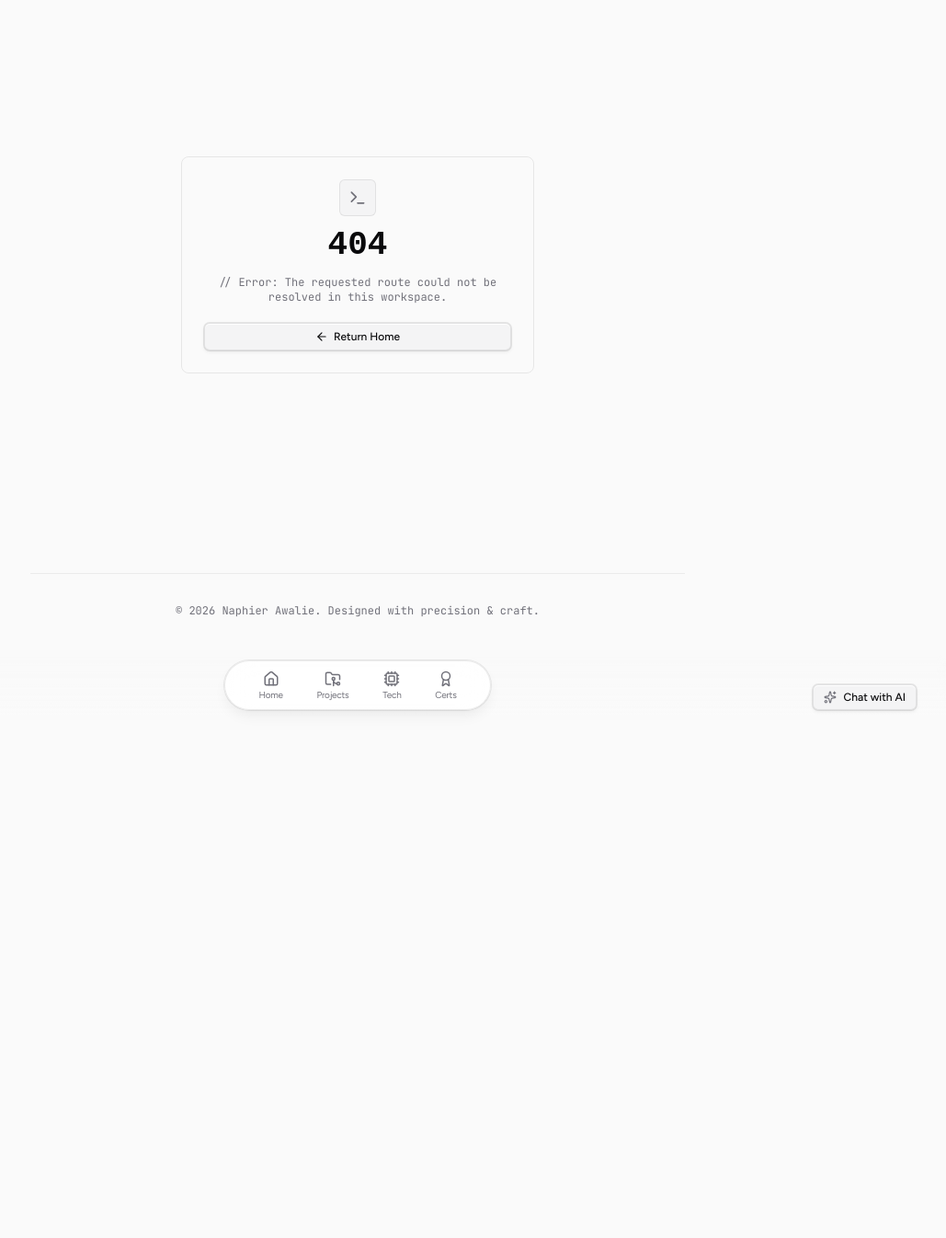
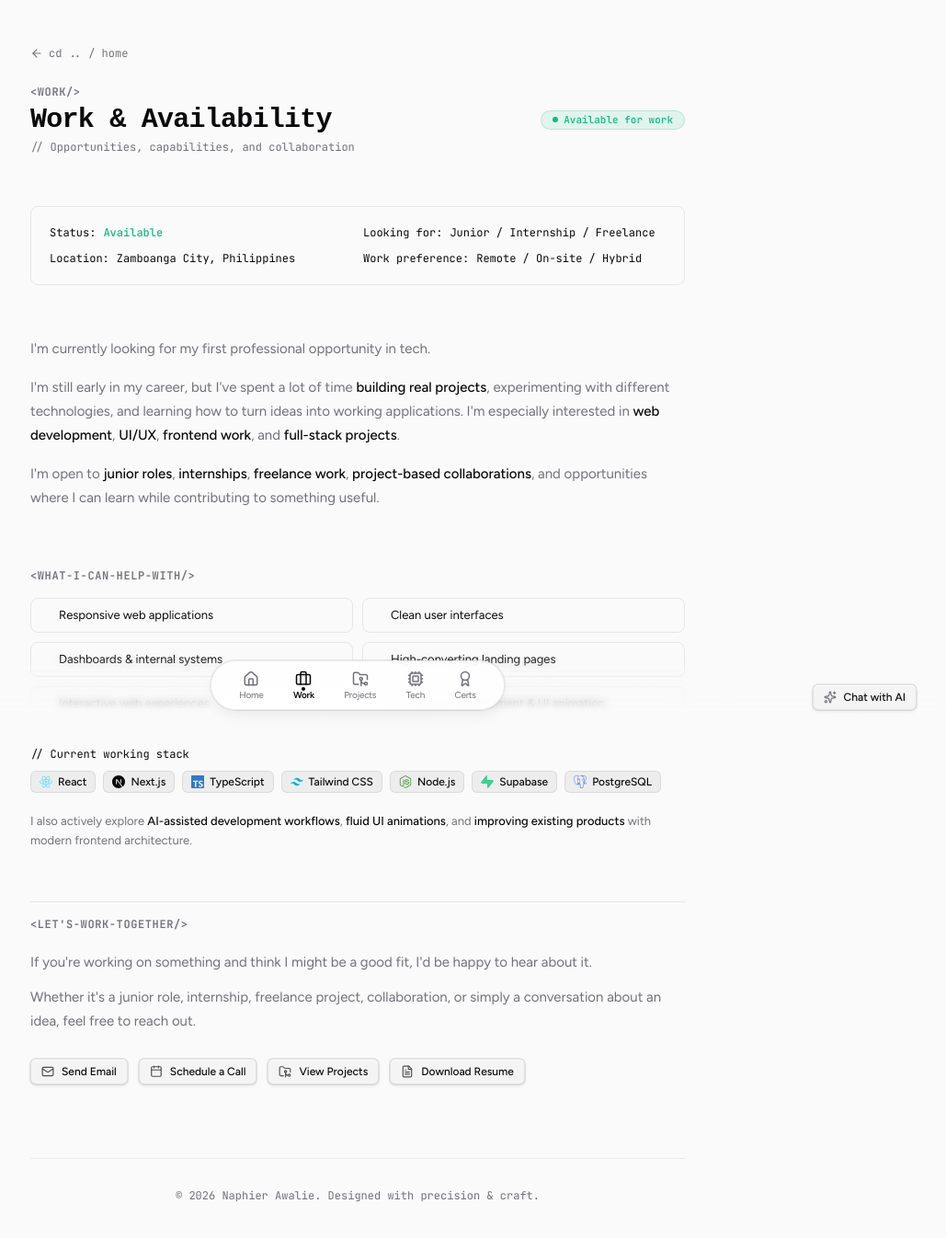
Before and after one commit to naphiertech/PortfolioInspired, a Next.js app: page /work in a window 1280 px wide. Before the commit this address had no page. Shown: the top 1346 px of the page at 92% size, without its empty margins (251-1280 px from the left). Before the commit the page ends 800 px from the top, so only its background shows below. Built offline with nearby package versions, Linux system fonts and the light colour scheme; a web font is replaced by a local one.

Commit message:
added a work page
i have no work, please hire me HUHU

```diff
--- a/src/app/certifications/page.tsx
+++ b/src/app/certifications/page.tsx
@@ -1,5 +1,5 @@
 import type { Metadata } from "next";
-import { CertificationsClient } from "@/app/certifications/CertificationsClient";
+import { CertificationsClient } from "./CertificationsClient";
 
 export const metadata: Metadata = {
   title: "Certifications | Naphier Awalie",
--- a/src/app/globals.css
+++ b/src/app/globals.css
@@ -178,8 +178,8 @@
   left: 50%;
   transform: translateX(-50%);
   width: auto;
-  min-width: 290px;
-  max-width: 340px;
+  min-width: 320px;
+  max-width: 400px;
   height: 54px;
   border-radius: 9999px;
   background-color: var(--bg-dock);
@@ -191,7 +191,7 @@
   display: flex;
   align-items: center;
   justify-content: space-around;
-  padding: 6px 18px;
+  padding: 6px 14px;
   user-select: none;
   transition: background-color 200ms ease, border-color 200ms ease, box-shadow 200ms ease;
 }
@@ -199,8 +199,9 @@
 @media (max-width: 640px) {
   .nav-dock {
     bottom: 16px;
-    padding: 6px 14px;
-    min-width: 270px;
+    padding: 6px 8px;
+    min-width: 300px;
+    max-width: 95vw;
   }
 }
 
--- a/src/app/tech-stack/page.tsx
+++ b/src/app/tech-stack/page.tsx
@@ -1,5 +1,5 @@
 import type { Metadata } from "next";
-import { TechStackClient } from "@/app/tech-stack/TechStackClient";
+import { TechStackClient } from "./TechStackClient";
 
 export const metadata: Metadata = {
   title: "Tech Stack | Naphier Awalie",
--- /dev/null
+++ b/src/app/work/WorkClient.tsx
@@ -0,0 +1,223 @@
+"use client";
+
+import React from "react";
+import Link from "next/link";
+import {
+  ArrowLeft,
+  Mail,
+  Calendar,
+  FolderGit2,
+  FileText,
+} from "lucide-react";
+import { TechIcon } from "@/components/TechIcon";
+
+export function WorkClient() {
+  const capabilities = [
+    "Responsive web applications",
+    "Clean user interfaces",
+    "Dashboards & internal systems",
+    "High-converting landing pages",
+    "Interactive web experiences",
+    "AI-assisted development & UI animation",
+  ];
+
+  const coreStack = [
+    "React",
+    "Next.js",
+    "TypeScript",
+    "Tailwind CSS",
+    "Node.js",
+    "Supabase",
+    "PostgreSQL",
+  ];
+
+  return (
+    <div className="space-y-12 sm:space-y-14 animate-in fade-in duration-300">
+      {/* Top Header & Context Row */}
+      <div className="space-y-4">
+        <Link
+          href="/"
+          className="inline-flex items-center gap-1.5 font-mono text-xs text-muted-foreground hover:text-ink transition-colors duration-150 group cursor-pointer"
+        >
+          <ArrowLeft className="w-3.5 h-3.5 transition-transform duration-150 group-hover:-translate-x-1" />
+          <span>cd .. / home</span>
+        </Link>
+
+        <div className="flex items-start sm:items-center justify-between flex-wrap gap-3 pt-1">
+          <div>
+            <span className="font-caps text-xs text-muted-foreground uppercase tracking-wider font-mono font-semibold block mb-1">
+              &lt;work/&gt;
+            </span>
+            <h1 className="font-display text-2xl sm:text-3xl font-bold text-ink tracking-tight">
+              Work & Availability
+            </h1>
+            <p className="font-mono text-xs text-muted-foreground mt-1">
+              {"// Opportunities, capabilities, and collaboration"}
+            </p>
+          </div>
+
+          {/* Availability Status Badge */}
+          <div className="flex items-center gap-1.5 px-3 py-1 rounded-full bg-emerald-500/10 border border-emerald-500/20 text-emerald-500 dark:text-emerald-400 self-start sm:self-auto">
+            <span className="relative flex h-1.5 w-1.5">
+              <span className="animate-status-ping absolute inline-flex h-full w-full rounded-full bg-emerald-400 opacity-75"></span>
+              <span className="relative inline-flex rounded-full h-1.5 w-1.5 bg-emerald-500 dark:bg-emerald-400"></span>
+            </span>
+            <span className="text-[11px] font-mono font-medium leading-none">
+              Available for work
+            </span>
+          </div>
+        </div>
+      </div>
+
+      {/* Compact Status Block */}
+      <div className="p-4 sm:p-5 rounded-lg bg-surface/30 border border-border-hairline">
+        <div className="grid grid-cols-1 sm:grid-cols-2 gap-3 font-mono text-xs">
+          <div className="flex items-center gap-2">
+            <span className="text-muted-foreground/60">Status:</span>
+            <span className="text-emerald-500 dark:text-emerald-400 font-medium">
+              Available
+            </span>
+          </div>
+          <div className="flex items-center gap-2">
+            <span className="text-muted-foreground/60">Looking for:</span>
+            <span className="text-ink">Junior / Internship / Freelance</span>
+          </div>
+          <div className="flex items-center gap-2">
+            <span className="text-muted-foreground/60">Location:</span>
+            <span className="text-ink">Zamboanga City, Philippines</span>
+          </div>
+          <div className="flex items-center gap-2">
+            <span className="text-muted-foreground/60">Work preference:</span>
+            <span className="text-ink">Remote / On-site / Hybrid</span>
+          </div>
+        </div>
+      </div>
+
+      {/* Main Narrative Copy */}
+      <div className="font-sans text-[15px] text-muted-foreground leading-[26px] space-y-4">
+        <p>
+          I&apos;m currently looking for my first professional opportunity in tech.
+        </p>
+        <p>
+          I&apos;m still early in my career, but I&apos;ve spent a lot of time{" "}
+          <span className="text-ink font-medium">building real projects</span>,
+          experimenting with different technologies, and learning how to turn ideas
+          into working applications. I&apos;m especially interested in{" "}
+          <span className="text-ink font-medium">web development</span>,{" "}
+          <span className="text-ink font-medium">UI/UX</span>,{" "}
+          <span className="text-ink font-medium">frontend work</span>, and{" "}
+          <span className="text-ink font-medium">full-stack projects</span>.
+        </p>
+        <p>
+          I&apos;m open to{" "}
+          <span className="text-ink font-medium">junior roles</span>,{" "}
+          <span className="text-ink font-medium">internships</span>,{" "}
+          <span className="text-ink font-medium">freelance work</span>,{" "}
+          <span className="text-ink font-medium">project-based collaborations</span>,
+          and opportunities where I can learn while contributing to something useful.
+        </p>
+      </div>
+
+      {/* Section: <WHAT-I-CAN-HELP-WITH/> */}
+      <section className="space-y-4 pt-2">
+        <div className="flex items-center gap-2">
+          <span className="font-caps text-xs text-muted-foreground uppercase tracking-wider font-mono font-semibold">
+            &lt;what-i-can-help-with/&gt;
+          </span>
+        </div>
+
+        {/* Areas of Help / Capabilities */}
+        <div className="grid grid-cols-1 sm:grid-cols-2 gap-2.5">
+          {capabilities.map((area) => (
+            <div
+              key={area}
+              className="flex items-center gap-2.5 px-3.5 py-2.5 rounded-lg bg-surface/30 border border-border-hairline font-sans text-xs sm:text-[13px] text-ink"
+            >
+              <span className="w-1.5 h-1.5 rounded-full bg-muted-foreground/60 flex-shrink-0" />
+              <span>{area}</span>
+            </div>
+          ))}
+        </div>
+
+        {/* Working Stack with authentic icons */}
+        <div className="pt-3 space-y-2.5">
+          <span className="font-mono text-xs text-muted-foreground/70 block">
+            {"// Current working stack"}
+          </span>
+          <div className="flex flex-wrap gap-2">
+            {coreStack.map((tech) => (
+              <span key={tech} className="skill-pill">
+                <TechIcon name={tech} className="w-3.5 h-3.5" />
+                <span>{tech}</span>
+              </span>
+            ))}
+          </div>
+        </div>
+
+        <p className="font-sans text-xs sm:text-[13px] text-muted-foreground leading-relaxed pt-1">
+          I also actively explore{" "}
+          <span className="text-ink font-medium">AI-assisted development workflows</span>,{" "}
+          <span className="text-ink font-medium">fluid UI animations</span>, and{" "}
+          <span className="text-ink font-medium">improving existing products</span> with modern frontend architecture.
+        </p>
+      </section>
+
+      {/* Section: <LET'S-WORK-TOGETHER/> */}
+      <section className="space-y-5 pt-2 border-t border-border-hairline/60">
+        <div className="flex items-center gap-2 pt-2">
+          <span className="font-caps text-xs text-muted-foreground uppercase tracking-wider font-mono font-semibold">
+            &lt;let&apos;s-work-together/&gt;
+          </span>
+        </div>
+
+        <div className="font-sans text-[15px] text-muted-foreground leading-[26px] space-y-3">
+          <p>
+            If you&apos;re working on something and think I might be a good fit, I&apos;d be happy to hear about it.
+          </p>
+          <p>
+            Whether it&apos;s a junior role, internship, freelance project, collaboration, or simply a conversation about an idea, feel free to reach out.
+          </p>
+        </div>
+
+        {/* Action Buttons */}
+        <div className="flex items-center flex-wrap gap-3 pt-2">
+          <a
+            href="mailto:naphiera@gmail.com"
+            className="tactile-btn gap-2 h-9 px-4 rounded-md"
+          >
+            <Mail className="w-3.5 h-3.5 opacity-70" />
+            <span>Send Email</span>
+          </a>
+
+          <a
+            href="mailto:naphiera@gmail.com?subject=Let's%20Schedule%20a%20Call"
+            className="tactile-btn gap-2 h-9 px-4 rounded-md"
+          >
+            <Calendar className="w-3.5 h-3.5 opacity-70" />
+            <span>Schedule a Call</span>
+          </a>
+
+          <Link
+            href="/projects"
+            className="tactile-btn gap-2 h-9 px-4 rounded-md"
+          >
+            <FolderGit2 className="w-3.5 h-3.5 opacity-70" />
+            <span>View Projects</span>
+          </Link>
+
+          <a
+            href="/resume/IT_Resume_ATS.pdf"
+            target="_blank"
+            rel="noopener noreferrer"
+            className="tactile-btn gap-2 h-9 px-4 rounded-md"
+          >
+            <FileText className="w-3.5 h-3.5 opacity-70" />
+            <span>Download Resume</span>
+          </a>
+        </div>
+      </section>
+    </div>
+  );
+}
+
+export default WorkClient;
--- /dev/null
+++ b/src/app/work/page.tsx
@@ -0,0 +1,12 @@
+import type { Metadata } from "next";
+import { WorkClient } from "./WorkClient";
+
+export const metadata: Metadata = {
+  title: "Work & Availability | Naphier Awalie",
+  description:
+    "Explore Naphier Awalie's availability, capabilities, technical focus, and collaboration opportunities in software engineering and UI/UX development.",
+};
+
+export default function WorkPage() {
+  return <WorkClient />;
+}
--- a/src/components/NavigationDock.tsx
+++ b/src/components/NavigationDock.tsx
@@ -5,6 +5,7 @@ import Link from "next/link";
 import { usePathname } from "next/navigation";
 import {
   Home,
+  Briefcase,
   FolderGit2,
   Cpu,
   Award,
@@ -24,6 +25,11 @@ export function NavigationDock() {
       name: "Home",
       href: "/",
       icon: <Home className="w-[18px] h-[18px]" />,
+    },
+    {
+      name: "Work",
+      href: "/work",
+      icon: <Briefcase className="w-[18px] h-[18px]" />,
     },
     {
       name: "Projects",
```
